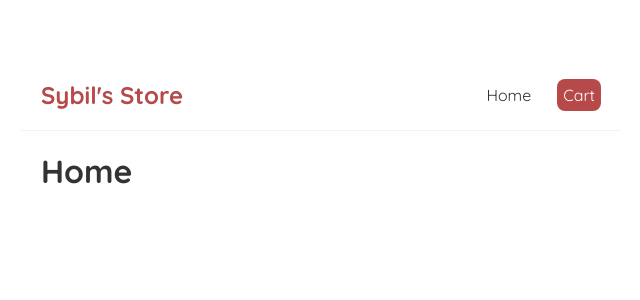
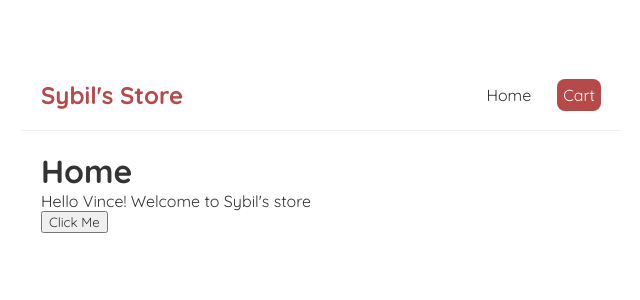
Before and after one commit to ChurchillV/React-Tutorials, a React (Vite) app: page / in a window 1280 px wide. Shown: the top 300 px of the page, without its empty margins (319-959 px from the left). Built offline with nearby package versions, Linux system fonts and the light colour scheme.

Commit message:
useState Hooks, Devtools, Toggling on click events

```diff
--- a/src/Home.jsx
+++ b/src/Home.jsx
@@ -1,11 +1,26 @@
+import { useState } from "react";
+
 const Home = () => {
-    const handleClick = (event) => {
-        console.log("Hello Vince", event.target);
+    const [name, setName] = useState('Vince');
+    let toggle = true;
+    const handleClick = () => {
+        if (toggle) {
+            setName('Keyshia');
+            toggle = false;
+            console.log(toggle);
+        }
+        else {
+            setName('Vince');
+            toggle = true;
+            console.log(toggle);
+        }
     }
 
     return (
         <div className="home">
             <h1>Home</h1>
+            <p>Hello { name }! Welcome to Sybil's store</p>
+            <button onClick={handleClick}>Click Me</button>
         </div>
      );
 }
```
